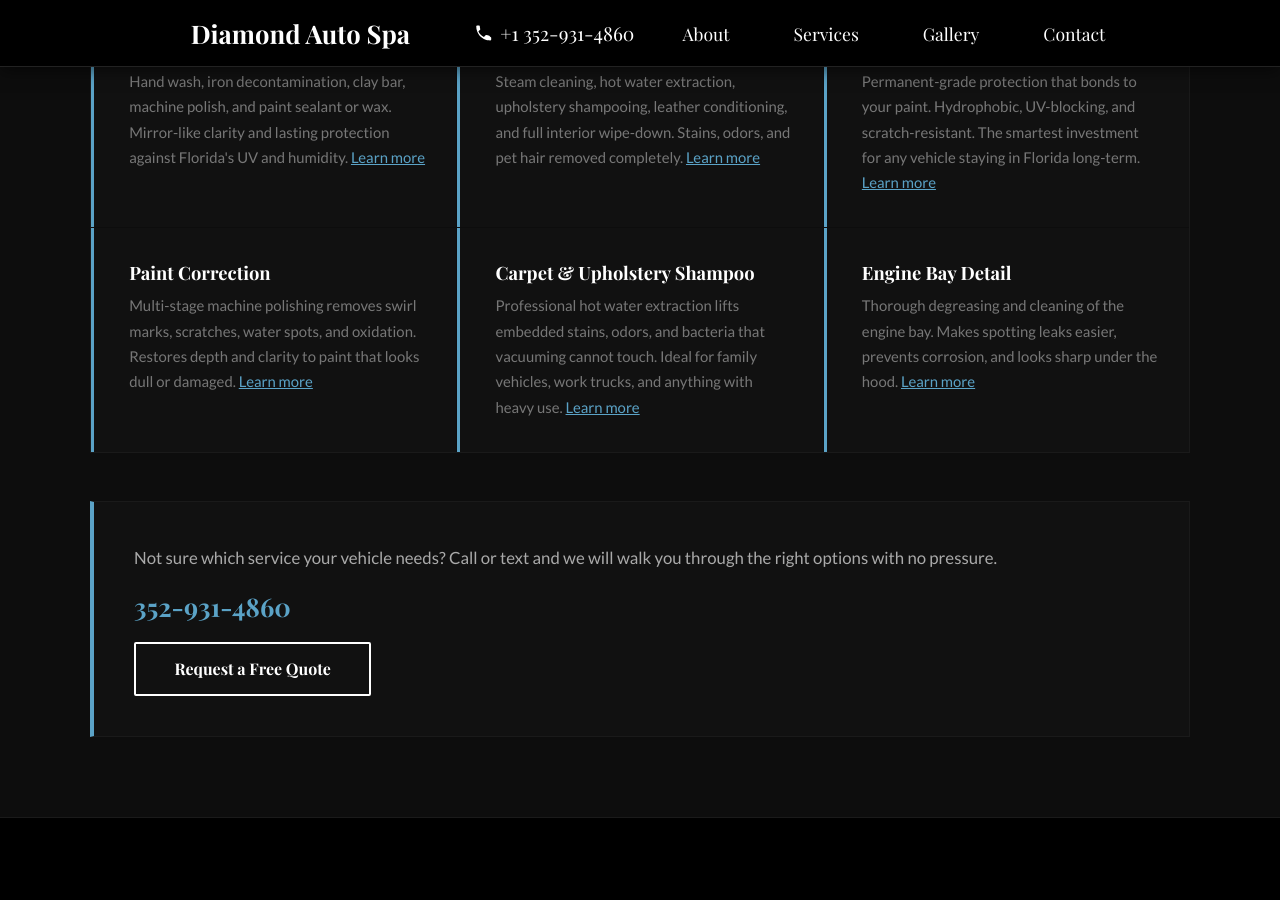
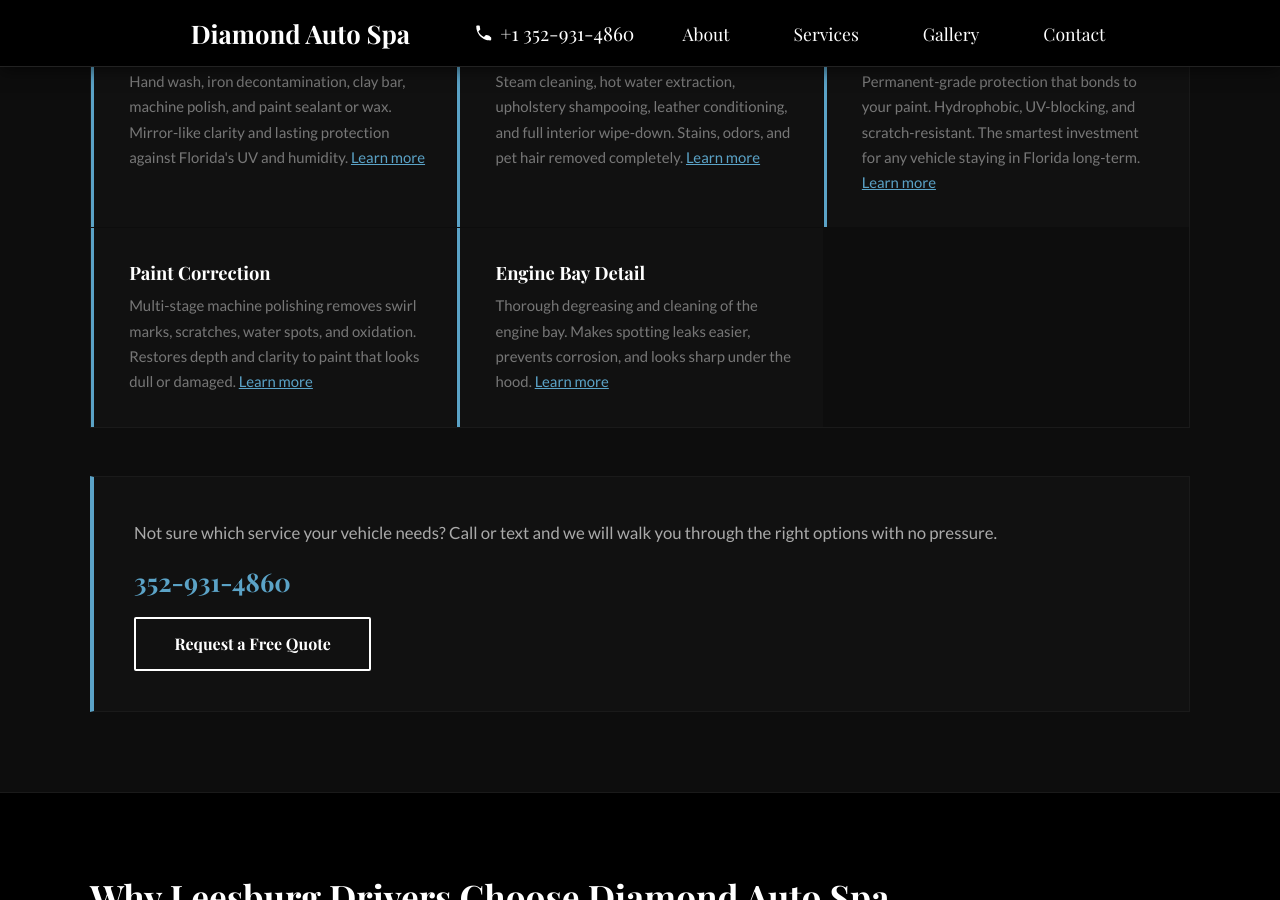
Before and after one commit to JamesBrownR/Diamond-Auto-Spa-Detailing, a Jekyll site: the page built from service-area/leesburg-fl/index.html, in a window 1280 px wide and 900 px high, scrolled down 1833 px. Built offline with Jekyll 4.4.1, drawn with Linux system fonts in a browser that asks for light colours; some web fonts are replaced.

Commit message:
Update index.html

```diff
--- a/service-area/leesburg-fl/index.html
+++ b/service-area/leesburg-fl/index.html
@@ -173,15 +173,12 @@
                 <p>Permanent-grade protection that bonds to your paint. Hydrophobic, UV-blocking, and scratch-resistant. The smartest investment for any vehicle staying in Florida long-term. <a href="/service-area/leesburg-fl/ceramic-coating/" style="color:#5BA3C7;">Learn more</a></p>
             </div>
             <div class="service-card-area">
-                <h3><a href="/service-area/leesburg-fl/paint-correction/" style="color:#fff;text-decoration:none;">Paint Correction</a></h3>
+                <h3><a href="/service-area/leesburg-fl/paint-repair/" style="color:#fff;text-decoration:none;">Paint Correction</a></h3>
                 <p>Multi-stage machine polishing removes swirl marks, scratches, water spots, and oxidation. Restores depth and clarity to paint that looks dull or damaged. <a href="/service-area/leesburg-fl/paint-correction/" style="color:#5BA3C7;">Learn more</a></p>
             </div>
+
             <div class="service-card-area">
-                <h3><a href="/service-area/leesburg-fl/carpet-upholstery-shampoo/" style="color:#fff;text-decoration:none;">Carpet & Upholstery Shampoo</a></h3>
-                <p>Professional hot water extraction lifts embedded stains, odors, and bacteria that vacuuming cannot touch. Ideal for family vehicles, work trucks, and anything with heavy use. <a href="/service-area/leesburg-fl/carpet-upholstery-shampoo/" style="color:#5BA3C7;">Learn more</a></p>
-            </div>
-            <div class="service-card-area">
-                <h3><a href="/service-area/leesburg-fl/engine-bay-detail/" style="color:#fff;text-decoration:none;">Engine Bay Detail</a></h3>
+                <h3><a href="/service-area/leesburg-fl/engine-detailing/" style="color:#fff;text-decoration:none;">Engine Bay Detail</a></h3>
                 <p>Thorough degreasing and cleaning of the engine bay. Makes spotting leaks easier, prevents corrosion, and looks sharp under the hood. <a href="/service-area/leesburg-fl/engine-bay-detail/" style="color:#5BA3C7;">Learn more</a></p>
             </div>
         </div>
```
